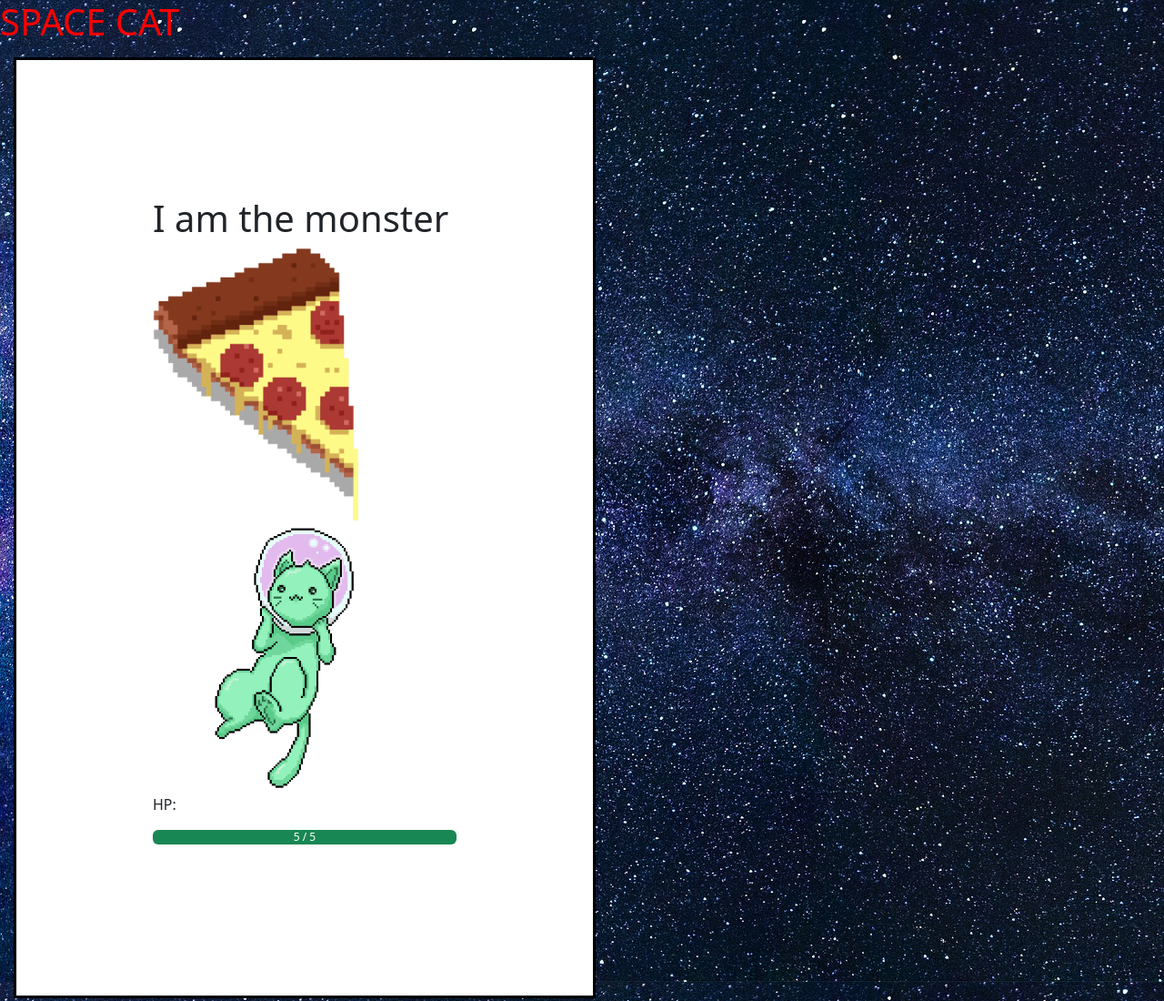
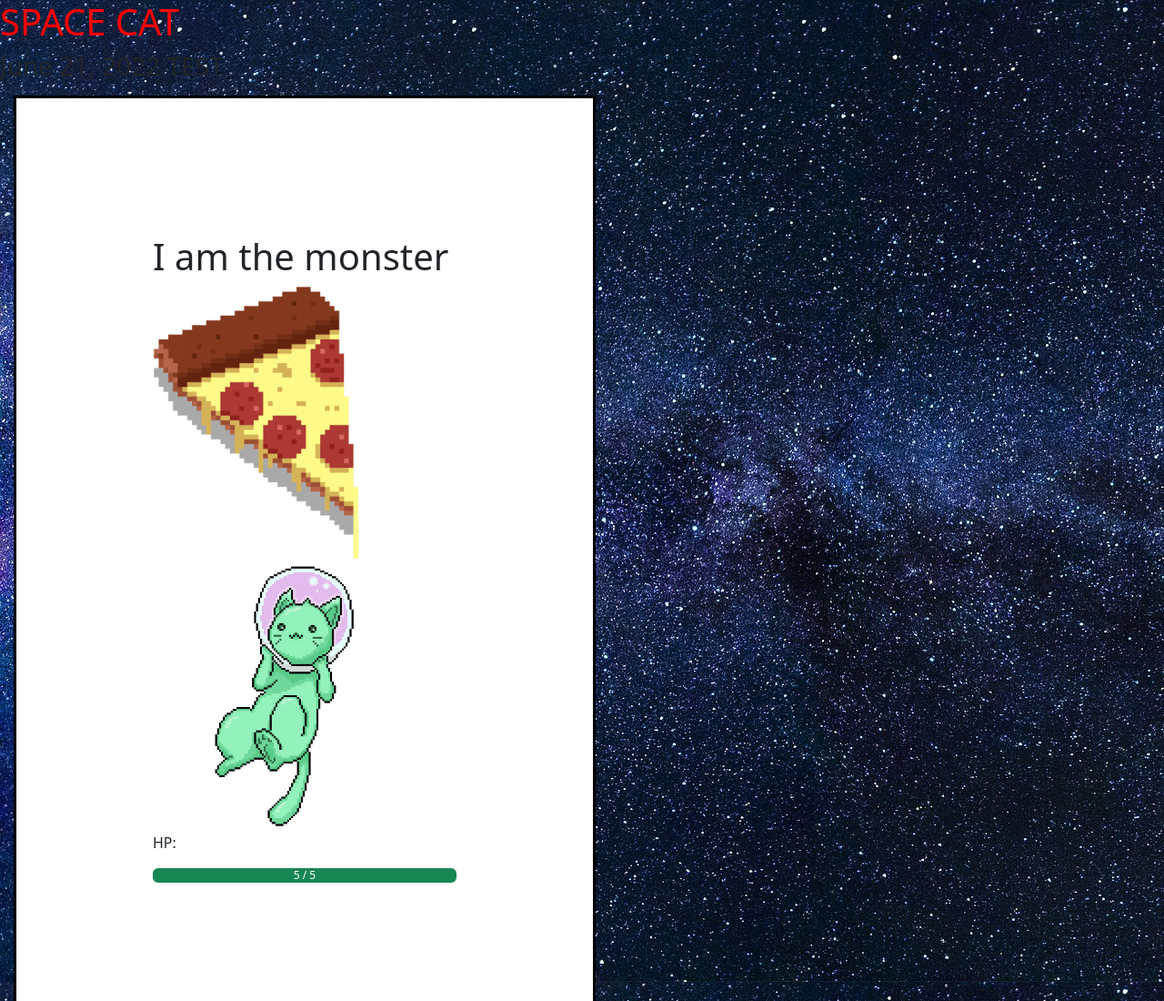
Before and after one commit to DjKniteX/spacecat, a plain HTML site: page index.html in a window 1280 px wide. Shown: the top 1100 px of the page at 91% size. Drawn offline with nearby package versions, Linux system fonts and the light colour scheme.

Commit message:
added test version

```diff
--- a/index.html
+++ b/index.html
@@ -12,6 +12,7 @@
   </head>
   <body>
       <h1 style="color: red;">SPACE CAT</h1>
+      <h3>June 21, 2022 TEST</h3>
       <div id="main">
           <h1 id="monster">I am the monster</h1>
           <img class="battleimage" id="pizza" src="pizza.png" />
```
